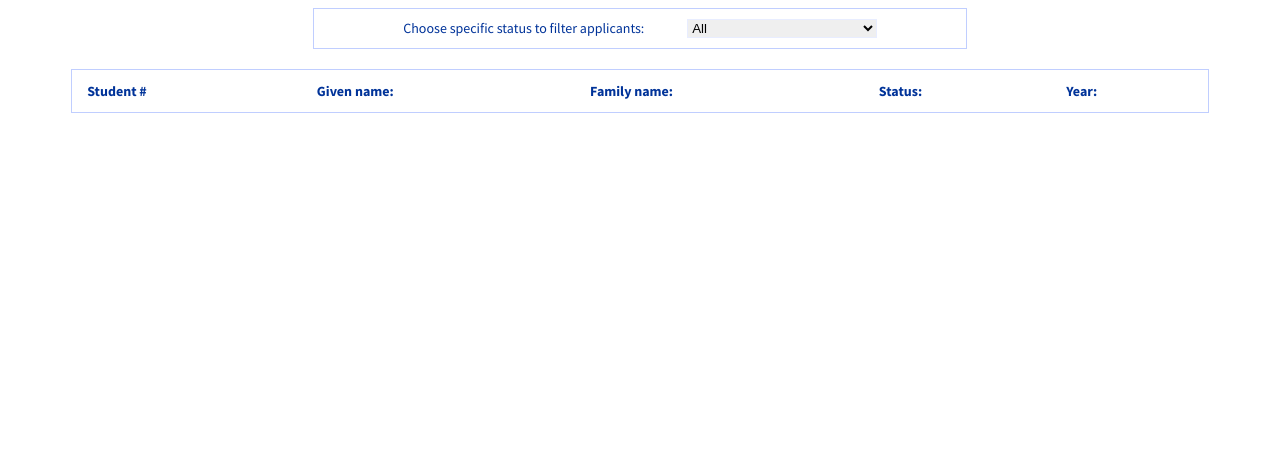
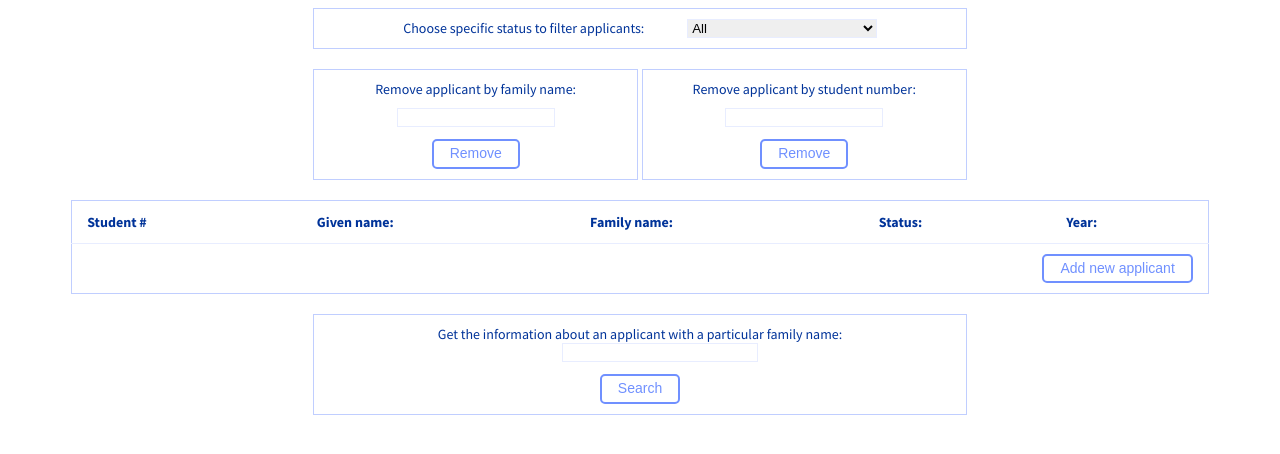
Before and after one commit to vugarmammadli/csc309-restful-api, a website: page index.html in a window 1280 px wide. Drawn offline with nearby package versions, Linux system fonts and the light colour scheme; no server answers.

Commit message:
remove applicant by family name and student number implemented.

```diff
--- a/assets/css/style.css
+++ b/assets/css/style.css
@@ -9,29 +9,47 @@ body{
     text-align: center;
 }
 
-#applicants {
-    width: 90%;
+table{
     text-align: left;
     border: 1px solid #c0ceff;
     border-collapse: collapse;
-    margin-left: auto;
-    margin-right: auto;
 }
-#applicants th {
+
+table th{
     font-size: 14px;
     font-weight: 700;
     color: #039;
     padding: 12px 15px;
 }
-#applicants td {
+
+table td{
     font-size: 12px;
     font-weight: 400;
     color: #669;
     border-top: 1px solid #e8edff;
     padding: 10px 15px;
 }
+
+#applicants {
+    width: 90%;
+    margin-left: auto;
+    margin-right: auto;
+}
+
 #applicants tr:hover td {
     background-color: #eff2ff;
+}
+
+#applicants tfoot tr td {
+    text-align: right;
+}
+
+#applicants tfoot tr:hover td {
+    background-color: #fff;
+}
+
+#add_applicant{
+    margin-top: 0;
 }
 
 #filter{
@@ -42,7 +60,8 @@ body{
     width: 50%;
     margin-bottom: 20px;
     padding: 10px;
-    display: inline-block;
+    margin-left: auto;
+    margin-right: auto;
 }
 
 #filter select{
@@ -55,3 +74,91 @@ body{
 #filter select:focus{
     outline: none;
 }
+
+#search{
+    text-align: center;
+    font-size: 14px;
+    color: #039;
+    border: 1px solid #c0ceff;
+    width: 50%;
+    margin-top: 20px;
+    padding: 10px;
+    display: inline-block;
+}
+
+#search input[name="familyname"]{
+    width: 30%;
+    margin-left: 40px;
+    border: 1px solid #e8edff;
+    color: #039;
+}
+
+input:focus{
+    outline: none;
+}
+
+input[type="submit"]{
+    margin-top: 12px;
+    color: #7090ff;
+    background: transparent;
+    line-height: 1.25;
+    text-align: center;
+    vertical-align: middle;
+    cursor: pointer;
+    border: 2px solid #7090ff;
+    padding: 4px 16px;
+    font-size: 14px;
+    border-radius: 5px;
+}
+
+input[type="submit"]:hover{
+    color: #97aeff;
+    border: 2px solid #97aeff;
+}
+
+#clear_button{
+    display: none;
+    margin-left: 20px;
+}
+
+#delete_fname{
+    text-align: center;
+    font-size: 14px;
+    color: #039;
+    border: 1px solid #c0ceff;
+    width: 24%;
+    margin-bottom: 20px;
+    padding: 10px;
+    display: inline-block;
+}
+
+#delete_fname input[name="familyname"]{
+    width: 50%;
+    margin-top: 10px;
+    border: 1px solid #e8edff;
+    color: #039;
+}
+
+#delete_stunum{
+    text-align: center;
+    font-size: 14px;
+    color: #039;
+    border: 1px solid #c0ceff;
+    width: 24%;
+    margin-bottom: 20px;
+    padding: 10px;
+    display: inline-block;
+}
+
+#delete_stunum input[name="stunum"]{
+    width: 50%;
+    margin-top: 10px;
+    border: 1px solid #e8edff;
+    color: #039;
+}
+
+#applicant_form{
+    width: 40%;
+    margin-left: auto;
+    margin-right: auto;
+}
--- a/assets/scripts/showApplications.js
+++ b/assets/scripts/showApplications.js
@@ -1,10 +1,11 @@
 function getAllAplications(){
+    $("#applicants > tbody").empty();
     //returns all applicants at the beginning
     getApplicationAjaxCall("");
 
     //changes table when user select status
     $('#filter select').on('change', function() {
-        $("#applicants").find("tr:gt(0)").remove();
+        $("#applicants > tbody").empty();
         let status = $(this).find(":selected").val();
         //removes query to get all applicants
         if(status == "all")
@@ -19,7 +20,7 @@ function getApplicationAjaxCall(status){
         url: "/applicants?status=" + status,
         type: "GET",
         success: function(data){
-            let parent = $('#applicants');
+            let parent = $('#applicants > tbody');
             let applicants = JSON.parse(data);
             let applicantsArray = applicants.tas;
             applicantsArray.sort(sortByFamilyName);
@@ -49,6 +50,48 @@ function sortByFamilyName(firstTa, secondTa){
         return 0
 }
 
+function getApplicantByFamilyName(){
+//    $('#search_button').click(function(){
+//        $.get('applicants?fname=' + $(this).val(), function (data) {
+//            console.log("sadas");
+//            console.log(data);
+//        });
+//    });
+}
+
+function removeApplicantByFamilyName(){
+    $("#rm_fname").click(function (e) {
+        e.preventDefault();
+        let familyName = $('#delete_fname input[type=text]').val();
+        $.ajax({
+            url: '/applicants/?fname=' + familyName,
+            type: 'DELETE',
+            success: function(result) {
+                location.reload(true);
+            }
+        });
+
+    });
+}
+
+function removeApplicantByStudentNum(){
+    $("#rm_stunum").click(function (e) {
+        e.preventDefault();
+        let stdNum = $('#delete_stunum input[type=text]').val();
+        $.ajax({
+            url: '/applicants/?stunum=' + stdNum,
+            type: 'DELETE',
+            success: function(result) {
+                location.reload(true);
+            }
+        });
+
+    });
+}
+
 $(document).ready(function() {
     getAllAplications();
+    getApplicantByFamilyName();
+    removeApplicantByFamilyName();
+    removeApplicantByStudentNum();
 });
--- a/index.html
+++ b/index.html
@@ -25,7 +25,23 @@
         </select>
     </div>
 
+    <div id="delete_fname">
+        Remove applicant by family name:
+        <br />
+        <input type="text" name="familyname">
+        <br />
+        <input id="rm_fname" type="submit" value="Remove">
+    </div>
+
+     <div id="delete_stunum">
+        Remove applicant by student number:
+        <input type="text" name="stunum">
+        <br />
+        <input id="rm_stunum" type="submit" value="Remove">
+    </div>
+
     <table id="applicants">
+        <thead>
             <tr>
                 <th>Student #</th>
                 <th>Given name:</th>
@@ -33,7 +49,34 @@
                 <th>Status:</th>
                 <th>Year:</th>
             </tr>
+        </thead>
+        <tbody>
+        </tbody>
+        <tfoot>
+            <tr>
+                <td colspan="5"><input type="submit" id="add_applicant" value="Add new applicant"></td>
+            </tr>
+        </tfoot>
     </table>
+
+<!--
+    <form id="add" method="post">
+       <table id="applicant_form">
+            <tr>
+                <td>Student Number: </td>
+                <td></td>
+            </tr>
+        </table>
+    </form>
+-->
+
+    <div id="search">
+        Get the information about an applicant with a particular family name:
+        <input type="text" name="familyname">
+        <br />
+        <input type="submit" id="search_button" value="Search">
+        <input type="submit" id="clear_button" value="Clear result">
+    </div>
 </div>
 
 </body>
```
Also changed, not shown: routes/routes.js (+47 -3 lines), tapp.js (+4 -4 lines). Lines whose indentation alone changed are shown as unchanged.
